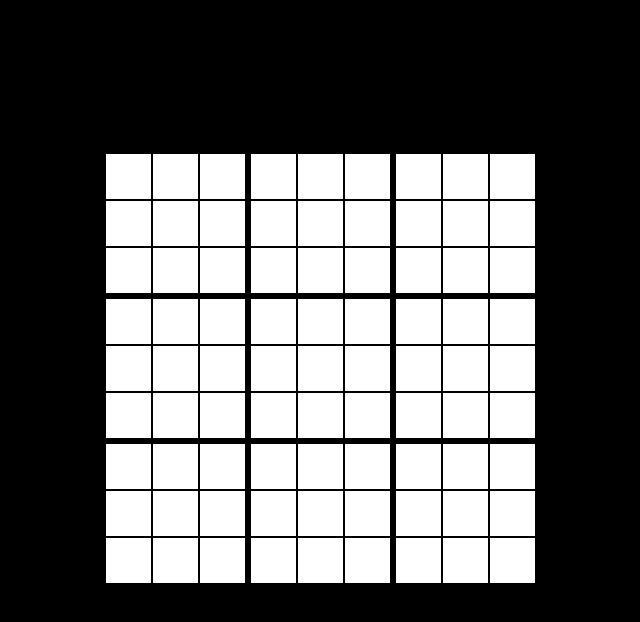
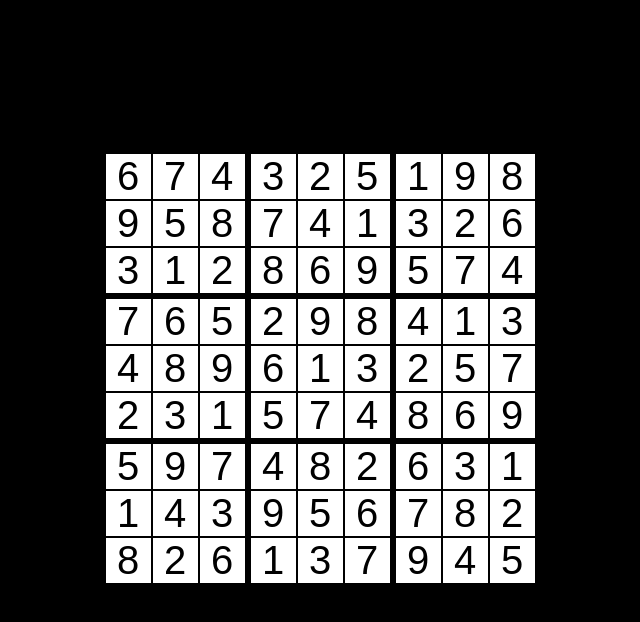
Before and after one commit to Meeran-Tofiq/sudoku-browser, a website built with Vite: page index.html in a window 1280 px wide. Shown: the whole page, without its empty margins (320-960 px from the left). Built offline with nearby package versions, Linux system fonts and the light colour scheme.

Commit message:
feat: add displaying the board on the grid

```diff
--- a/src/setup-grid.ts
+++ b/src/setup-grid.ts
@@ -1,21 +1,52 @@
+import SudokuBoard from "./sudoku/sudoku-board";
+
 function setupGrid(grid: Element) {
+  const sudoku = new SudokuBoard();
+
   for (let i = 0; i < 9; i++) {
-    grid.append(setupBigSquare());
+    grid.append(setupBigSquare(i));
   }
+
+  sudoku.board.forEach((row, i) => {
+    row.forEach((num, j) => {
+      const cell = document.getElementById(`${i + 1}-${j + 1}`);
+      if (cell == null) {
+        console.error(
+          `The cell at row = ${i + 1}, col = ${j + 1}, ` +
+            `with id = ${i + 1}-${j + 1}, is null. Please investigate`,
+        );
+        return;
+      }
+
+      cell.textContent = num.toString();
+    });
+  });
 }
 
-function setupBigSquare(): Element {
+function setupBigSquare(sqNumber: number): Element {
   let bigSquare = document.createElement("div");
   bigSquare.classList.add("big-square");
 
-  let smallSquare;
+  let smallSquare, row, col;
   for (let i = 0; i < 9; i++) {
-    smallSquare = document.createElement("div");
-    smallSquare.classList.add("small-sqaure");
+    // calculate which row and column this cell
+    // falls on
+    row = Math.floor(sqNumber / 3) * 3 + Math.floor(i / 3) + 1;
+    col = (i % 3) + 3 * (sqNumber % 3) + 1;
+
+    smallSquare = setupSmallSquare(row, col);
     bigSquare.append(smallSquare);
   }
 
   return bigSquare;
 }
 
+function setupSmallSquare(row: number, col: number): Element {
+  let smallSquare = document.createElement("div");
+  smallSquare.classList.add("small-square");
+  smallSquare.id = `${row}-${col}`;
+
+  return smallSquare;
+}
+
 export { setupGrid };
--- a/src/style.css
+++ b/src/style.css
@@ -5,10 +5,12 @@ body {
   align-items: center;
   height: 90vh;
   justify-content: center;
+
+  font-family: Arial, Helvetica, Verdana, sans-serif;
 }
 
 .big-square,
-.small-sqaure {
+.small-square {
   background-color: white;
 }
 
@@ -25,8 +27,13 @@ body {
   border: 2px solid black;
 }
 
-.small-sqaure {
+.small-square {
   height: var(--square-dimension);
   width: var(--square-dimension);
   border: 1px solid black;
+
+  display: flex;
+  align-items: center;
+  justify-content: center;
+  font-size: 2.5rem;
 }
--- a/src/sudoku/sudoku-board.ts
+++ b/src/sudoku/sudoku-board.ts
@@ -1,13 +1,17 @@
 class SudokuBoard {
-  board: number[][];
-  private completedBoard: number[][];
+  board!: number[][];
+  private completedBoard!: number[][];
 
   constructor() {
-    this.completedBoard = this.generateCompletedBoard();
+    this.createNewBoard();
+  }
+
+  createNewBoard() {
     this.board = this.generateNewBoard();
   }
 
-  generateNewBoard(): number[][] {
+  private generateNewBoard(): number[][] {
+    this.completedBoard = this.generateCompletedBoard();
     return this.completedBoard;
   }
 
@@ -107,3 +111,5 @@ function shuffle<T>(array: T[], startIndex: number = 0): T[] {
 function pickRandom<T>(array: T[]): T {
   return array[Math.floor(Math.random() * array.length)];
 }
+
+export default SudokuBoard;
```
